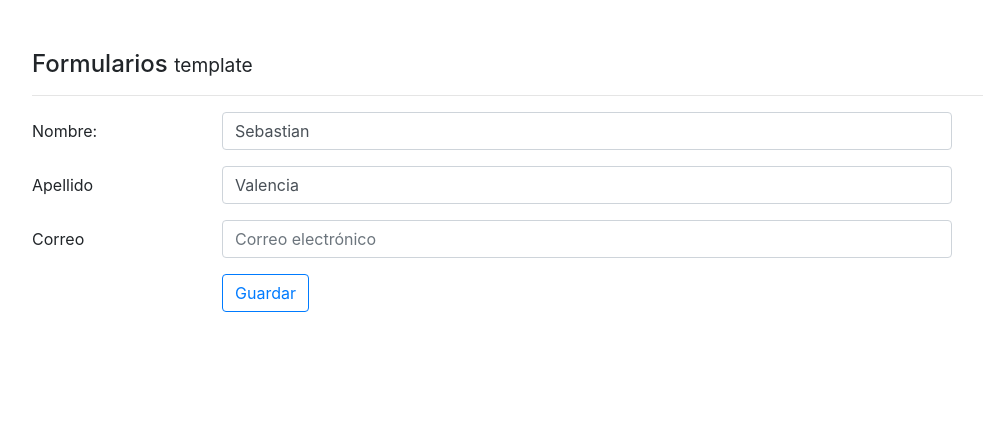
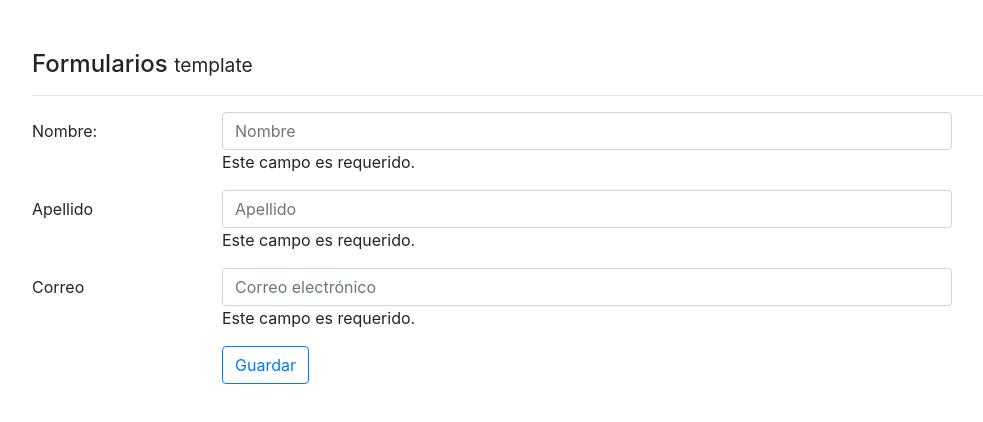
Before and after one commit to sebasvalencia/Angular7Formularios, an Angular app: page / in a window 1280 px wide. Shown: the top 422 px of the page, without its empty margins (53-1036 px from the left). Built offline with nearby package versions, Linux system fonts and the light colour scheme.

Commit message:
Septima app en Angular - Formularios - creando validaciones para los campos del formulario

```diff
--- a/src/app/components/template/template.component.html
+++ b/src/app/components/template/template.component.html
@@ -10,7 +10,19 @@
       <label class="col-2 col-form-label">Nombre:</label>
       <div class="col-8">
 
-        <input class="form-control" type="text" placeholder="Nombre" name="nombre" [(ngModel)]="usuario.nombre" minlength="5" required>
+        <input class="form-control" type="text" placeholder="Nombre" name="nombre" [(ngModel)]="usuario.nombre" minlength="5" required
+          #nombre="ngModel">
+
+
+        <div *ngIf="nombre.errors?.required">
+          Este campo es requerido.
+        </div>
+        <div *ngIf="nombre.errors?.minlength">
+          Por lo menos {{nombre.errors.minlentgh.requiredLength}} caracteres.
+        </div>
+
+
+
       </div>
     </div>
 
@@ -18,7 +30,10 @@
       <label class="col-2 col-form-label">Apellido</label>
       <div class="col-8">
 
-        <input class="form-control" type="text" placeholder="Apellido" name="apellido" [(ngModel)]="usuario.apellido">
+        <input class="form-control" type="text" placeholder="Apellido" name="apellido" [(ngModel)]="usuario.apellido" required #apellido="ngModel">
+        <div *ngIf="apellido.errors?.required">
+          Este campo es requerido.
+        </div>
       </div>
     </div>
 
@@ -28,7 +43,16 @@
     <label class="col-2 col-form-label">Correo</label>
     <div class="col-md-8">
 
-      <input class="form-control" type="email" placeholder="Correo electrónico" name="email" [(ngModel)]="usuario.email" required>
+      <input class="form-control" type="email" placeholder="Correo electrónico" name="email" [(ngModel)]="usuario.email" required
+        pattern="[a-z0-9._%+-]+@[a-z0-9.-]+\.[a-z]{2,3}$" #email="ngModel">
+
+        <div *ngIf="email.errors?.required">
+          Este campo es requerido.
+        </div>
+        <div *ngIf="email.errors?.pattern">
+          Este campo no tiene formato de correo.
+        </div>
+
     </div>
   </div>
 
--- a/src/app/components/template/template.component.ts
+++ b/src/app/components/template/template.component.ts
@@ -5,15 +5,19 @@ import { NgForm } from '@angular/forms';
 @Component({
   selector: 'app-template',
   templateUrl: './template.component.html',
-  styles: []
+  styles: [`
+    .ng-invalid.ng-touched:not(form){
+      border: 1px solid red;
+    }
+  `]
 })
 export class TemplateComponent implements OnInit {
 
 
   usuario: Object = {
-    nombre: "Sebastian",
-    apellido: "Valencia",
-    email: ""
+    nombre: null,
+    apellido: null,
+    email: null
   }
 
   constructor() { }
```
